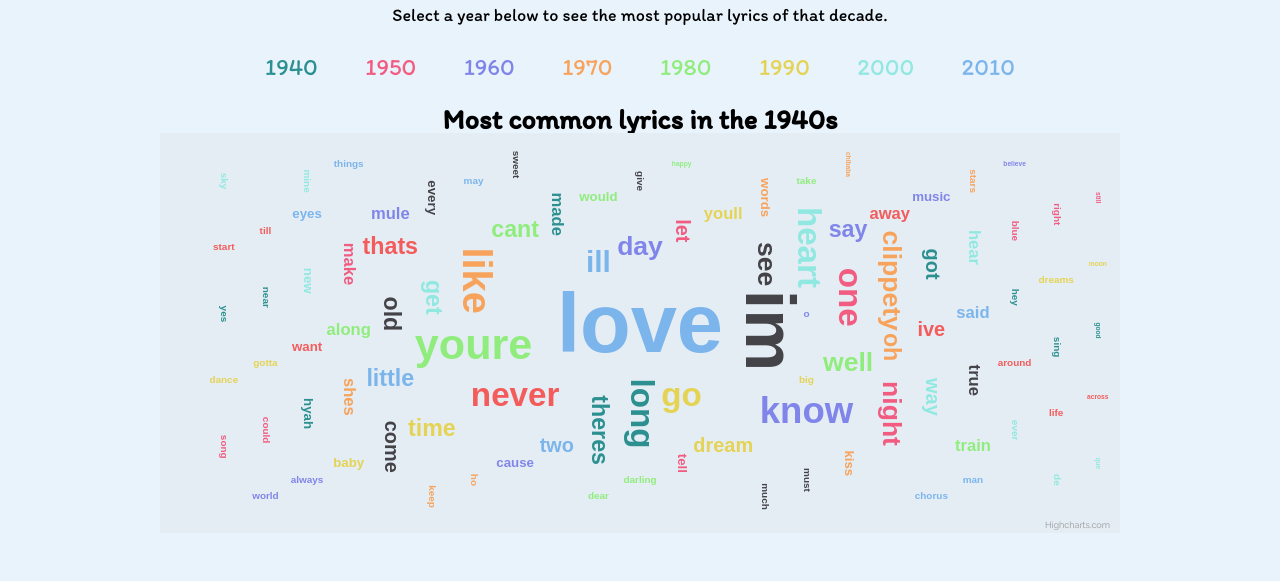
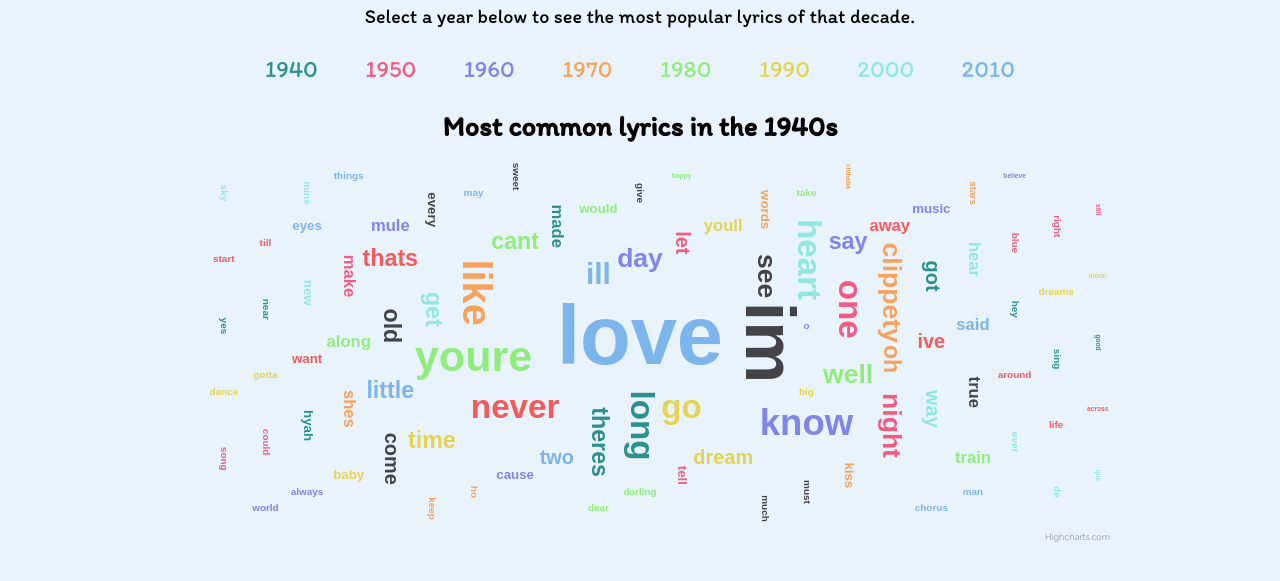
Before and after one commit to alexinachong/lyrical-evolution, a website built with webpack: page frontend/index.html in a window 1280 px wide. Shown: the part 125-706 px from the top of the page. Built offline with nearby package versions, Linux system fonts and the light colour scheme.

Commit message:
Adjust font sizes and padding

```diff
--- a/frontend/css/main.css
+++ b/frontend/css/main.css
@@ -36,7 +36,7 @@ a:hover {
 
 .description {
 	text-align: center;
-	font-size: 18px;
+	font-size: 20px;
 	padding: 15px;
 }
 
@@ -94,6 +94,7 @@ a:hover {
 	text-align: center;
 	font-weight: 700;
 	font-size: 28px;
+	padding: 5px;
 }
 
 #wordcloud {
--- a/frontend/javascripts/index.js
+++ b/frontend/javascripts/index.js
@@ -4,7 +4,7 @@ document.addEventListener('DOMContentLoaded', () => {
 			style: {
 				fontFamily: 'Raleway'
 			},
-			backgroundColor: '#e4edf4'
+			backgroundColor: '#e9f3fc'
 		},
 		series: [
 			{
```
